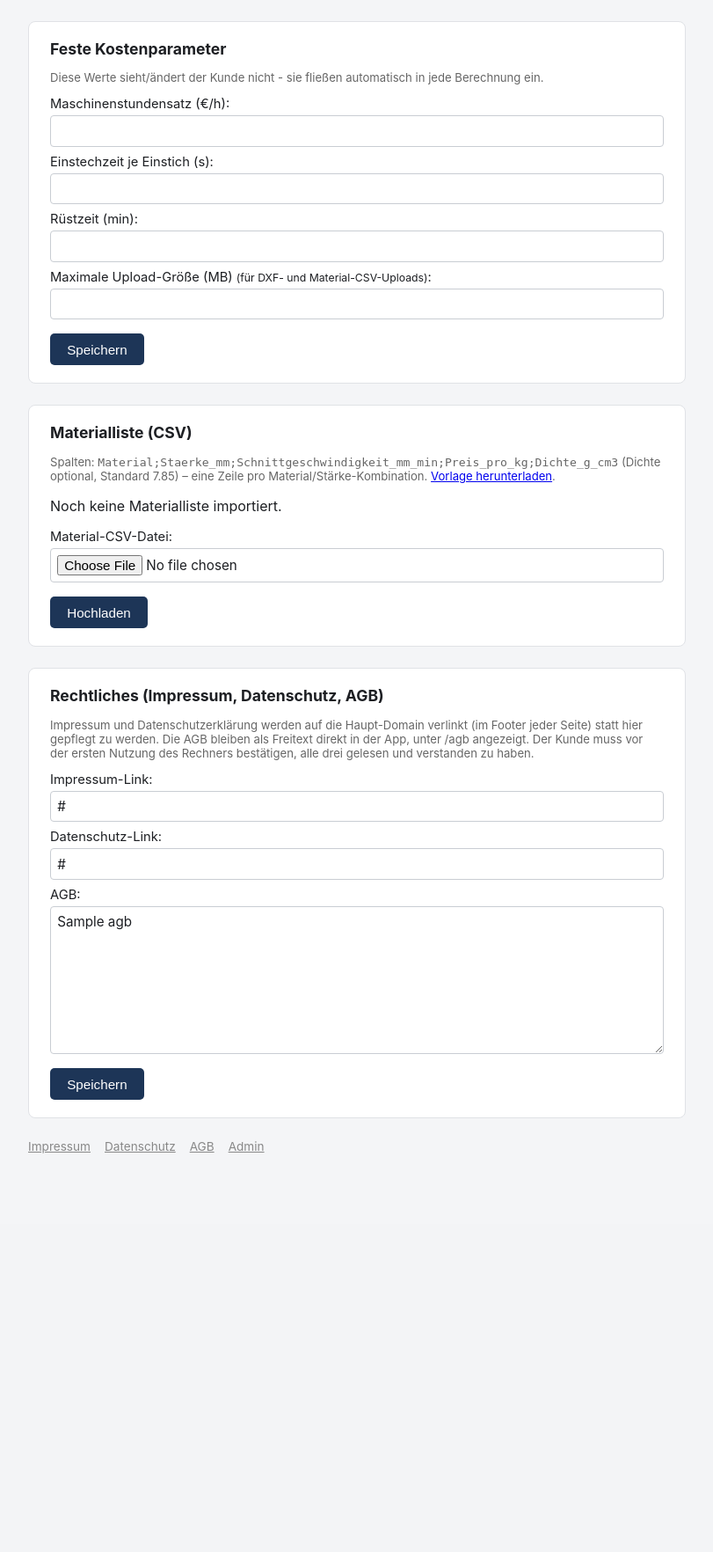
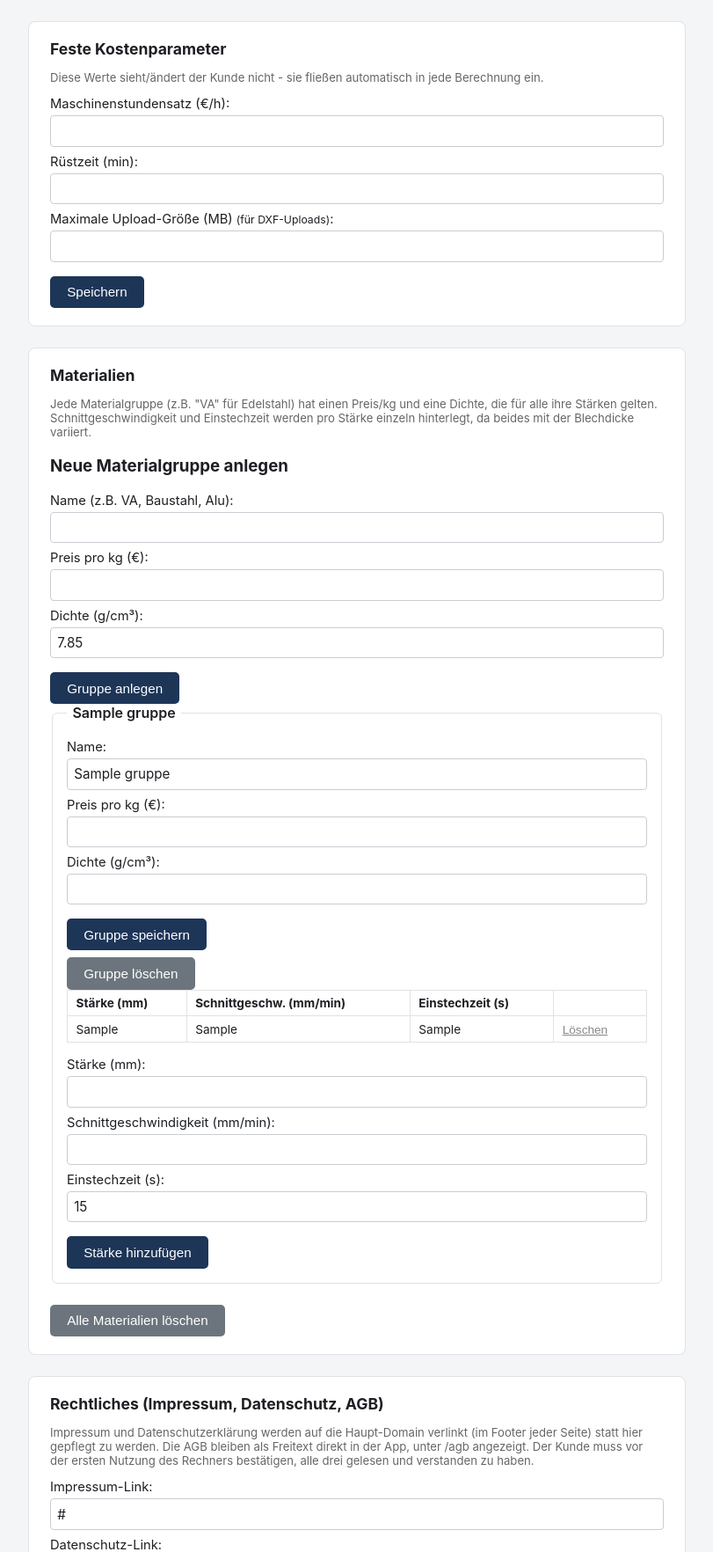
Before and after one commit to DreDayyy92/wasserstrahl_kalkulator, a Flask app: template templates/admin.html in a window 1280 px wide. Shown: the part 63-1827 px from the top of the page at 88% size, without its empty margins (234-1045 px from the left). Before the commit the page ends 1374 px from the top, so only its background shows below. Run offline with Flask 3, Linux system fonts and the light colour scheme; the template is opened without the code that fills it: most values are stand-ins (such as "Sample title", 1, 10 or a date in 2020).

Commit message:
Feature: Materialverwaltung im Admin-Bereich statt CSV-Import
- Materialien werden jetzt direkt in der App gepflegt: Hauptgruppen
  (z.B. "VA") mit Preis/kg und Dichte, darunter beliebig viele Stärken
  mit jeweils eigener Schnittgeschwindigkeit und Einstechzeit
- Einstechzeit war bisher eine globale Einstellung, hängt aber
  tatsächlich von der Blechdicke ab - jetzt pro Stärke hinterlegbar
- CSV-Upload/-Vorlage komplett entfernt, materials_import.py gelöscht
- Neue Admin-Routen zum Anlegen/Bearbeiten/Löschen von Gruppen und
  Stärken; Kunden-Dropdown/Berechnung liest weiterhin serverseitig
  aus dieser Verwaltung, nie aus dem Formular

Co-Authored-By: Claude Sonnet 5 <noreply@anthropic.com>

```diff
--- a/app.py
+++ b/app.py
@@ -13,7 +13,6 @@ from werkzeug.security import generate_password_hash, check_password_hash
 
 import dxf_analyzer as dxf
 import mailer
-import materials_import
 import pdf_export
 import storage
 
@@ -71,9 +70,12 @@ app.secret_key = _load_or_create_secret_key()
 DEFAULT_SETTINGS = {
     "maschinenstundensatz_eur": 45.0,
     "ruestzeit_min": 10.0,
-    "einstechzeit_s": 15,
     "max_upload_mb": 20,
 }
+
+# Fallback fuer Materialien aus einer aelteren Version ohne eigene
+# Einstechzeit je Staerke.
+DEFAULT_EINSTECHZEIT_S = 15
 
 # Schnittqualität: fester Anteil der Listen-Schnittgeschwindigkeit des
 # gewählten Materials. Vom Kunden auswählbar (im Gegensatz zu Preis/
@@ -167,6 +169,26 @@ def _session_preview_path() -> str:
     return os.path.join(RESULTS_DIR, f"{_session_uid()}.png")
 
 
+def _flatten_materials(groups: list[dict]) -> list[dict]:
+    """Wandelt die im Admin-Bereich gepflegte Gruppen-Struktur (Hauptgruppe
+    z.B. "VA" + mehrere Stärken je eigener Schnittgeschwindigkeit/
+    Einstechzeit) in eine flache Liste um - ein Eintrag pro Material/Stärke-
+    Kombination, wie sie das Kundenformular (Dropdown) und /berechnen per
+    Index erwarten."""
+    flat = []
+    for gruppe in groups:
+        for st in gruppe.get("staerken", []):
+            flat.append({
+                "name": gruppe.get("gruppe", ""),
+                "staerke_mm": st.get("staerke_mm", 0),
+                "schnittgeschwindigkeit_mm_min": st.get("schnittgeschwindigkeit_mm_min", 0),
+                "einstechzeit_s": st.get("einstechzeit_s", DEFAULT_EINSTECHZEIT_S),
+                "preis_pro_kg": gruppe.get("preis_pro_kg", 0.0),
+                "dichte_g_cm3": gruppe.get("dichte_g_cm3", 7.85),
+            })
+    return flat
+
+
 def _load_legal() -> dict:
     """Mergt gespeicherte Werte über die Defaults, damit einzelne noch nie
     gespeicherte Felder (z.B. nach diesem Update neu hinzugekommene URL-
@@ -190,7 +212,7 @@ def _cleanup_old_results(max_age_seconds: int = 24 * 3600) -> None:
 # --------------------------------------------------------------------------
 @app.route("/")
 def index():
-    materials = storage.load_json(MATERIALS_PATH, default=[])
+    materials = _flatten_materials(storage.load_json(MATERIALS_PATH, default=[]))
     return render_template(
         "index.html",
         materials=materials,
@@ -364,9 +386,10 @@ def berechnen():
     material_berechnet = request.form.get("material_berechnen") == "on"
 
     # Material ausschließlich serverseitig aus der Admin-Liste nachschlagen -
-    # Preis, Schnittgeschwindigkeit und Dichte kommen NIE aus dem Formular,
-    # sonst könnte jeder per direktem POST eigene Preise unterschieben.
-    materials = storage.load_json(MATERIALS_PATH, default=[])
+    # Preis, Schnittgeschwindigkeit, Einstechzeit und Dichte kommen NIE aus
+    # dem Formular, sonst könnte jeder per direktem POST eigene Preise
+    # unterschieben.
+    materials = _flatten_materials(storage.load_json(MATERIALS_PATH, default=[]))
     material = None
     material_index_raw = request.form.get("material_index", "").strip()
     if material_index_raw != "":
@@ -398,7 +421,10 @@ def berechnen():
     # diese nicht über das Formular.
     stundensatz = admin_settings.get("maschinenstundensatz_eur", DEFAULT_SETTINGS["maschinenstundensatz_eur"])
     ruestzeit_min = admin_settings.get("ruestzeit_min", DEFAULT_SETTINGS["ruestzeit_min"])
-    einstechzeit_s = admin_settings.get("einstechzeit_s", DEFAULT_SETTINGS["einstechzeit_s"])
+    # Einstechzeit haengt von der Materialstaerke ab (dickeres Blech braucht
+    # laenger zum Einstechen) - kommt deshalb aus der gewaehlten Staerke,
+    # nicht mehr aus einer globalen Einstellung.
+    einstechzeit_s = material.get("einstechzeit_s", DEFAULT_EINSTECHZEIT_S)
 
     stueckzahl = max(1, int(to_float("stueckzahl", 1)))
 
@@ -585,8 +611,9 @@ def auftrag_senden():
 
 
 # --------------------------------------------------------------------------
-# Admin-Bereich: Materialliste (CSV) und feste Kostenparameter, die Kunden
-# nicht sehen/ändern sollen. Kein Login für normale Nutzung nötig - nur hier.
+# Admin-Bereich: Materialgruppen (mit Stärken) und feste Kostenparameter,
+# die Kunden nicht sehen/ändern sollen. Kein Login für normale Nutzung
+# nötig - nur hier.
 # --------------------------------------------------------------------------
 @app.route("/admin/setup", methods=["GET", "POST"])
 def admin_setup():
@@ -636,13 +663,12 @@ def admin_logout():
 @app.route("/admin")
 @admin_required
 def admin_dashboard():
-    materials = storage.load_json(MATERIALS_PATH, default=[])
+    groups = storage.load_json(MATERIALS_PATH, default=[])
     settings = storage.load_json(SETTINGS_PATH, default=DEFAULT_SETTINGS)
     legal = _load_legal()
     return render_template(
         "admin.html",
-        materials=materials,
-        has_materials=len(materials) > 0,
+        groups=groups,
         settings=settings,
         legal=legal,
     )
@@ -663,7 +689,6 @@ def admin_settings_save():
             "maschinenstundensatz_eur", DEFAULT_SETTINGS["maschinenstundensatz_eur"]
         ),
         "ruestzeit_min": to_float("ruestzeit_min", DEFAULT_SETTINGS["ruestzeit_min"]),
-        "einstechzeit_s": to_float("einstechzeit_s", DEFAULT_SETTINGS["einstechzeit_s"]),
         "max_upload_mb": max(1, to_float("max_upload_mb", DEFAULT_SETTINGS["max_upload_mb"])),
     }
     storage.save_json(settings, SETTINGS_PATH)
@@ -684,44 +709,96 @@ def admin_rechtstexte_save():
     return redirect(url_for("admin_dashboard"))
 
 
-@app.route("/admin/materialien/upload", methods=["POST"])
+def _to_float_form(name, default=0.0):
+    val = request.form.get(name, "").strip().replace(",", ".")
+    try:
+        return float(val)
+    except ValueError:
+        return default
+
+
+@app.route("/admin/materialien/gruppe/neu", methods=["POST"])
 @admin_required
-def materialien_upload():
-    file = request.files.get("materialien_file")
-    if not file or file.filename == "":
-        flash("Bitte eine Material-CSV-Datei auswählen.")
+def material_gruppe_neu():
+    name = request.form.get("gruppe", "").strip()
+    if not name:
+        flash("Bitte einen Namen für die Materialgruppe angeben.")
         return redirect(url_for("admin_dashboard"))
 
-    filename = f"materialien_{uuid.uuid4().hex}.csv"
-    filepath = os.path.join(UPLOAD_DIR, filename)
-    file.save(filepath)
-
-    try:
-        materials = materials_import.parse_csv(filepath)
-    except Exception as e:
-        flash(f"CSV konnte nicht gelesen werden: {e}")
-        return redirect(url_for("admin_dashboard"))
-    finally:
-        os.remove(filepath)
-
-    if not materials:
-        flash("Keine Materialien in der Datei gefunden.")
-        return redirect(url_for("admin_dashboard"))
-
-    storage.save_json(materials, MATERIALS_PATH)
-    flash(f"{len(materials)} Materialien importiert.")
+    groups = storage.load_json(MATERIALS_PATH, default=[])
+    groups.append({
+        "id": uuid.uuid4().hex,
+        "gruppe": name,
+        "preis_pro_kg": _to_float_form("preis_pro_kg", 0.0),
+        "dichte_g_cm3": _to_float_form("dichte_g_cm3", 7.85),
+        "staerken": [],
+    })
+    storage.save_json(groups, MATERIALS_PATH)
+    flash(f"Materialgruppe '{name}' angelegt.")
     return redirect(url_for("admin_dashboard"))
 
 
-@app.route("/admin/materialien/vorlage")
+@app.route("/admin/materialien/gruppe/<gruppe_id>/bearbeiten", methods=["POST"])
 @admin_required
-def materialien_vorlage():
-    csv_text = materials_import.build_template_csv()
-    return Response(
-        csv_text,
-        mimetype="text/csv",
-        headers={"Content-Disposition": "attachment; filename=materialien_vorlage.csv"},
-    )
+def material_gruppe_bearbeiten(gruppe_id):
+    groups = storage.load_json(MATERIALS_PATH, default=[])
+    for g in groups:
+        if g.get("id") == gruppe_id:
+            name = request.form.get("gruppe", "").strip()
+            if name:
+                g["gruppe"] = name
+            g["preis_pro_kg"] = _to_float_form("preis_pro_kg", g.get("preis_pro_kg", 0.0))
+            g["dichte_g_cm3"] = _to_float_form("dichte_g_cm3", g.get("dichte_g_cm3", 7.85))
+            break
+    storage.save_json(groups, MATERIALS_PATH)
+    flash("Materialgruppe aktualisiert.")
+    return redirect(url_for("admin_dashboard"))
+
+
+@app.route("/admin/materialien/gruppe/<gruppe_id>/loeschen", methods=["POST"])
+@admin_required
+def material_gruppe_loeschen(gruppe_id):
+    groups = storage.load_json(MATERIALS_PATH, default=[])
+    groups = [g for g in groups if g.get("id") != gruppe_id]
+    storage.save_json(groups, MATERIALS_PATH)
+    flash("Materialgruppe gelöscht.")
+    return redirect(url_for("admin_dashboard"))
+
+
+@app.route("/admin/materialien/gruppe/<gruppe_id>/staerke/neu", methods=["POST"])
+@admin_required
+def material_staerke_neu(gruppe_id):
+    groups = storage.load_json(MATERIALS_PATH, default=[])
+    for g in groups:
+        if g.get("id") == gruppe_id:
+            g.setdefault("staerken", []).append({
+                "staerke_mm": _to_float_form("staerke_mm", 0.0),
+                "schnittgeschwindigkeit_mm_min": _to_float_form("schnittgeschwindigkeit_mm_min", 0.0),
+                "einstechzeit_s": _to_float_form("einstechzeit_s", DEFAULT_EINSTECHZEIT_S),
+            })
+            break
+    else:
+        flash("Materialgruppe nicht gefunden.")
+        return redirect(url_for("admin_dashboard"))
+
+    storage.save_json(groups, MATERIALS_PATH)
+    flash("Stärke hinzugefügt.")
+    return redirect(url_for("admin_dashboard"))
+
+
+@app.route("/admin/materialien/gruppe/<gruppe_id>/staerke/<int:idx>/loeschen", methods=["POST"])
+@admin_required
+def material_staerke_loeschen(gruppe_id, idx):
+    groups = storage.load_json(MATERIALS_PATH, default=[])
+    for g in groups:
+        if g.get("id") == gruppe_id:
+            staerken = g.get("staerken", [])
+            if 0 <= idx < len(staerken):
+                staerken.pop(idx)
+            break
+    storage.save_json(groups, MATERIALS_PATH)
+    flash("Stärke entfernt.")
+    return redirect(url_for("admin_dashboard"))
 
 
 @app.route("/admin/materialien/reset", methods=["POST"])
@@ -729,7 +806,7 @@ def materialien_vorlage():
 def materialien_reset():
     if os.path.exists(MATERIALS_PATH):
         os.remove(MATERIALS_PATH)
-    flash("Materialliste gelöscht.")
+    flash("Alle Materialien gelöscht.")
     return redirect(url_for("admin_dashboard"))
 
 
--- a/templates/admin.html
+++ b/templates/admin.html
@@ -8,13 +8,10 @@
         <label>Maschinenstundensatz (€/h):
             <input type="number" step="0.01" name="maschinenstundensatz_eur" value="{{ settings.maschinenstundensatz_eur }}">
         </label>
-        <label>Einstechzeit je Einstich (s):
-            <input type="number" step="1" name="einstechzeit_s" value="{{ settings.einstechzeit_s }}">
-        </label>
         <label>Rüstzeit (min):
             <input type="number" step="0.5" name="ruestzeit_min" value="{{ settings.ruestzeit_min }}">
         </label>
-        <label>Maximale Upload-Größe (MB) <small>(für DXF- und Material-CSV-Uploads)</small>:
+        <label>Maximale Upload-Größe (MB) <small>(für DXF-Uploads)</small>:
             <input type="number" step="1" min="1" name="max_upload_mb" value="{{ settings.max_upload_mb }}">
         </label>
         <button type="submit">Speichern</button>
@@ -22,30 +19,97 @@
 </section>
 
 <section class="card">
-    <h2>Materialliste (CSV)</h2>
+    <h2>Materialien</h2>
     <p class="hint">
-        Spalten: <code>Material;Staerke_mm;Schnittgeschwindigkeit_mm_min;Preis_pro_kg;Dichte_g_cm3</code>
-        (Dichte optional, Standard 7.85) – eine Zeile pro Material/Stärke-Kombination.
-        <a href="{{ url_for('materialien_vorlage') }}">Vorlage herunterladen</a>.
+        Jede Materialgruppe (z.B. "VA" für Edelstahl) hat einen Preis/kg und
+        eine Dichte, die für alle ihre Stärken gelten. Schnittgeschwindigkeit
+        und Einstechzeit werden pro Stärke einzeln hinterlegt, da beides mit
+        der Blechdicke variiert.
     </p>
-    {% if has_materials %}
-        <p class="ok">{{ materials|length }} Materialien geladen.</p>
-        <form action="{{ url_for('materialien_upload') }}" method="post" enctype="multipart/form-data" class="inline-form">
-            <label>Neue Material-CSV importieren:
-                <input type="file" name="materialien_file" accept=".csv" required>
-            </label>
-            <button type="submit">Importieren</button>
-        </form>
+
+    <h3>Neue Materialgruppe anlegen</h3>
+    <form action="{{ url_for('material_gruppe_neu') }}" method="post">
+        <label>Name (z.B. VA, Baustahl, Alu):
+            <input type="text" name="gruppe" required>
+        </label>
+        <label>Preis pro kg (€):
+            <input type="number" step="0.01" min="0" name="preis_pro_kg" required>
+        </label>
+        <label>Dichte (g/cm³):
+            <input type="number" step="0.01" min="0" name="dichte_g_cm3" value="7.85">
+        </label>
+        <button type="submit">Gruppe anlegen</button>
+    </form>
+
+    {% if not groups %}
+        <p class="hint">Noch keine Materialgruppe angelegt.</p>
+    {% endif %}
+
+    {% for g in groups %}
+        <fieldset>
+            <legend>{{ g.gruppe }}</legend>
+
+            <form action="{{ url_for('material_gruppe_bearbeiten', gruppe_id=g.id) }}" method="post">
+                <label>Name:
+                    <input type="text" name="gruppe" value="{{ g.gruppe }}">
+                </label>
+                <label>Preis pro kg (€):
+                    <input type="number" step="0.01" min="0" name="preis_pro_kg" value="{{ g.preis_pro_kg }}">
+                </label>
+                <label>Dichte (g/cm³):
+                    <input type="number" step="0.01" min="0" name="dichte_g_cm3" value="{{ g.dichte_g_cm3 }}">
+                </label>
+                <button type="submit">Gruppe speichern</button>
+            </form>
+            <form action="{{ url_for('material_gruppe_loeschen', gruppe_id=g.id) }}" method="post" class="inline-form">
+                <button type="submit" class="secondary">Gruppe löschen</button>
+            </form>
+
+            {% if g.staerken %}
+                <div class="table-scroll">
+                    <table>
+                        <tr>
+                            <th>Stärke (mm)</th>
+                            <th>Schnittgeschw. (mm/min)</th>
+                            <th>Einstechzeit (s)</th>
+                            <th></th>
+                        </tr>
+                        {% for st in g.staerken %}
+                            <tr>
+                                <td>{{ st.staerke_mm }}</td>
+                                <td>{{ st.schnittgeschwindigkeit_mm_min }}</td>
+                                <td>{{ st.einstechzeit_s }}</td>
+                                <td>
+                                    <form action="{{ url_for('material_staerke_loeschen', gruppe_id=g.id, idx=loop.index0) }}" method="post" class="inline-form">
+                                        <button type="submit" class="link-button">Löschen</button>
+                                    </form>
+                                </td>
+                            </tr>
+                        {% endfor %}
+                    </table>
+                </div>
+            {% else %}
+                <p class="hint">Noch keine Stärke hinterlegt.</p>
+            {% endif %}
+
+            <form action="{{ url_for('material_staerke_neu', gruppe_id=g.id) }}" method="post">
+                <label>Stärke (mm):
+                    <input type="number" step="0.1" min="0" name="staerke_mm" required>
+                </label>
+                <label>Schnittgeschwindigkeit (mm/min):
+                    <input type="number" step="1" min="0" name="schnittgeschwindigkeit_mm_min" required>
+                </label>
+                <label>Einstechzeit (s):
+                    <input type="number" step="1" min="0" name="einstechzeit_s" value="15" required>
+                </label>
+                <button type="submit">Stärke hinzufügen</button>
+            </form>
+        </fieldset>
+    {% endfor %}
+
+    {% if groups %}
         <form action="{{ url_for('materialien_reset') }}" method="post" class="inline-form">
-            <button type="submit" class="secondary">Materialliste löschen</button>
-        </form>
-    {% else %}
-        <p>Noch keine Materialliste importiert.</p>
-        <form action="{{ url_for('materialien_upload') }}" method="post" enctype="multipart/form-data">
-            <label>Material-CSV-Datei:
-                <input type="file" name="materialien_file" accept=".csv" required>
-            </label>
-            <button type="submit">Hochladen</button>
+            <button type="submit" class="secondary">Alle Materialien löschen</button>
         </form>
     {% endif %}
 </section>
```
Also changed, not shown: materials_import.py (deleted, +0 -129 lines), README.md.
